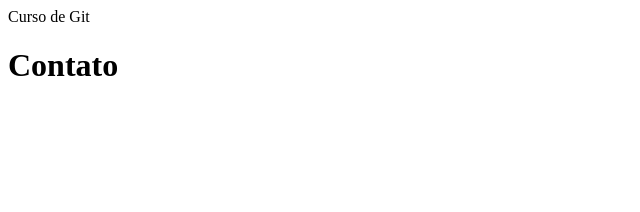
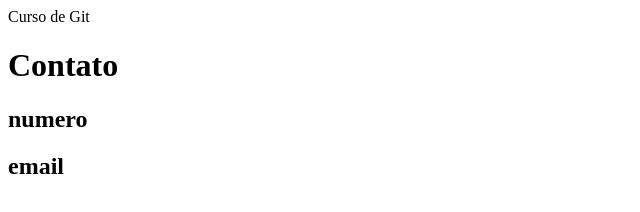
Before and after one commit to WeslleyHarielLima/Cursogit, a plain HTML site: page contato.html in a window 1280 px wide. Shown: the whole page, without its empty margins (0-640 px from the left). Drawn offline with Linux system fonts and the light colour scheme.

Commit message:
adicionado numero e email

```diff
--- a/contato.html
+++ b/contato.html
@@ -7,8 +7,9 @@
 <body>
 <div id="cabecalho">
     <h1>Contato</h1>
+    <h2>numero</h2>
+    <h2>email</h2>
 </div>
-
 
 
 </body>
```
